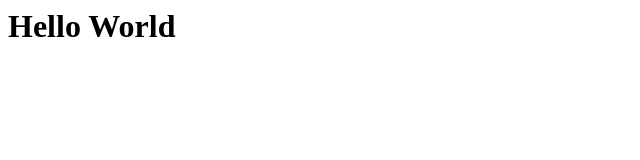
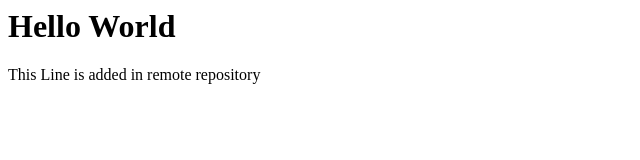
Before and after one commit to gitsusername/SshRemoteRepository, a plain HTML site: page index.html in a window 1280 px wide. Shown: the whole page, without its empty margins (0-640 px from the left). Drawn offline with Linux system fonts and the light colour scheme.

Commit message:
add <p> tag

```diff
--- a/index.html
+++ b/index.html
@@ -1,10 +1,12 @@
 <html>
 	<head>
-		<title></title>
+		<title>Remote Repository</title>
 		<style></style>
 	</head>
 	<body>
 		<h1>Hello World</h1>
+
+		<p>This Line is added in remote repository</p>
 	</body>
 
 <html>
```
